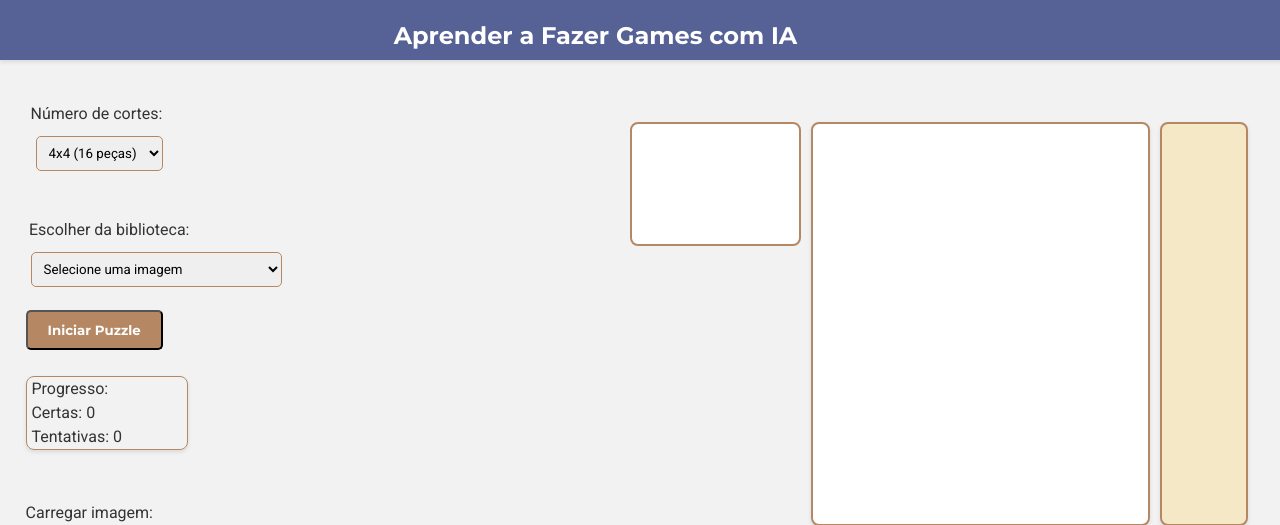
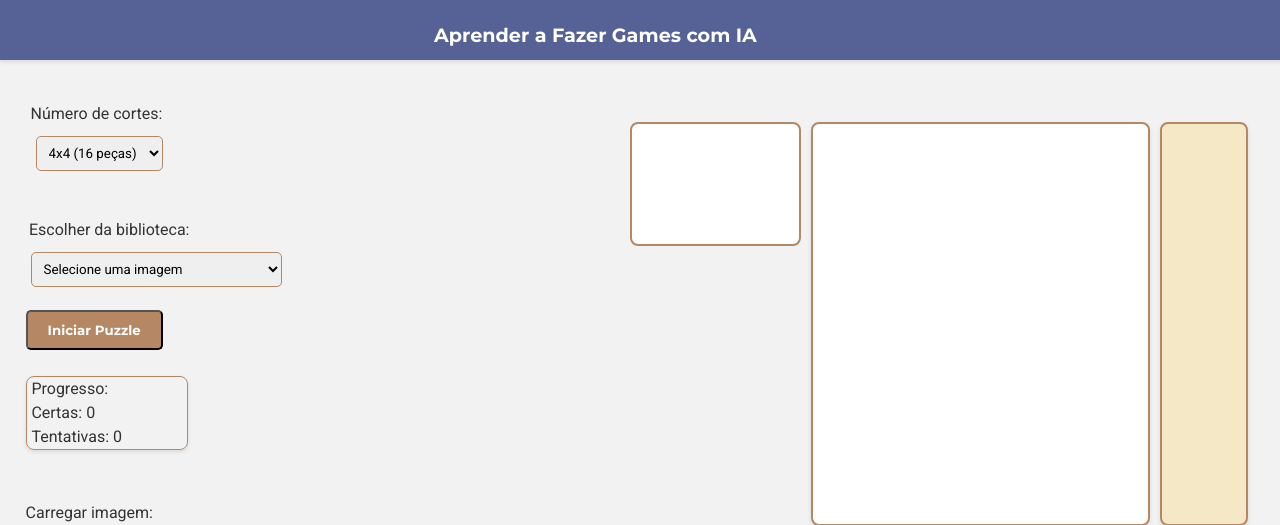
Before and after one commit to pedrohermesribeiro/puzzlegame, a Spring Boot app: page /puzzle.html in a window 1280 px wide. Shown: the top 525 px of the page. Run offline with Spring Boot 4, Linux system fonts and the light colour scheme; data comes from the database, SQL or seed files in the repository.

Commit message:
ajustando o head e título

```diff
--- a/src/main/resources/static/style.css
+++ b/src/main/resources/static/style.css
@@ -168,7 +168,7 @@
     left: 0;
     width: 98%;
     height: 4%;
-    min-height: 40px;
+    min-height: 5%;
     z-index: 1000;
     box-shadow: 0 2px 4px rgba(0, 0, 0, 0.1);
 }
@@ -176,11 +176,11 @@
 header h1 {
     font-family: 'Montserrat', Arial, sans-serif;
     font-weight: 700;
-    font-size: 1.5rem;
+    font-size: 120%;
     position: absolute;
     left: 46%;
     transform: translateX(-50%);
-    top: 18px;
+    top: 35%;
     margin: 0;
 }
 
```
